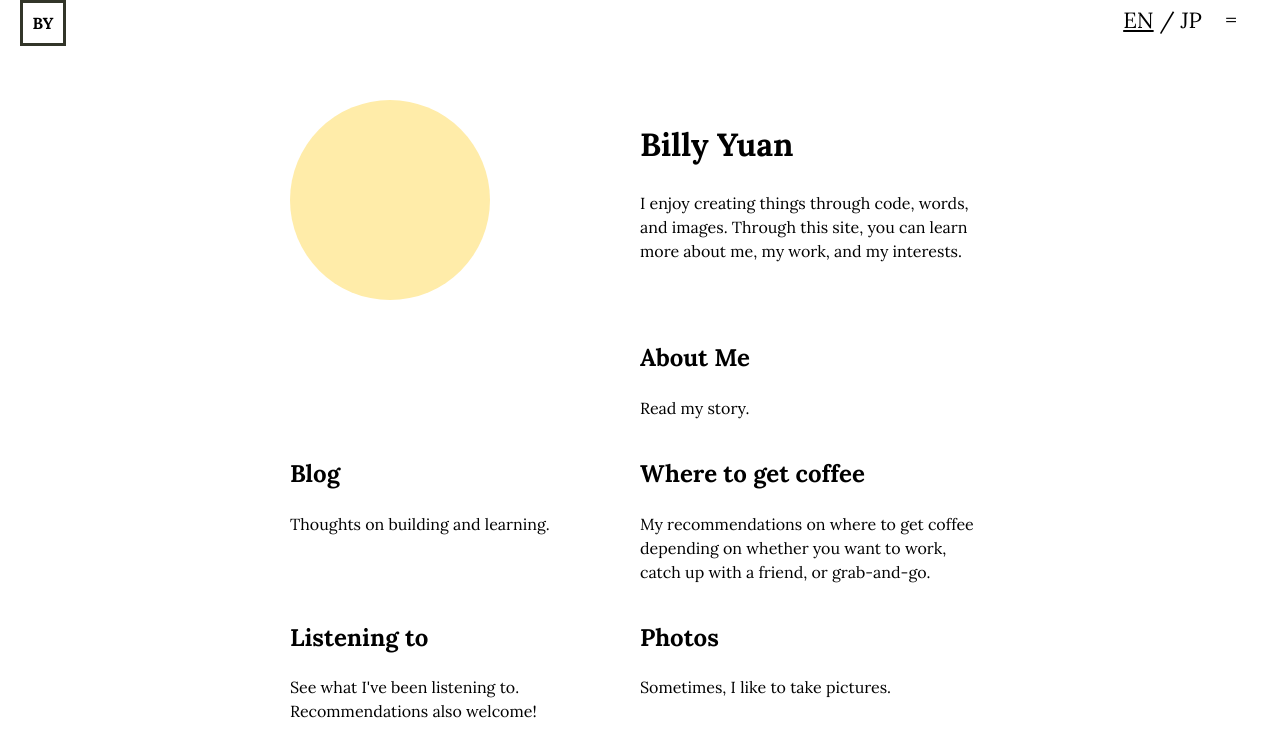
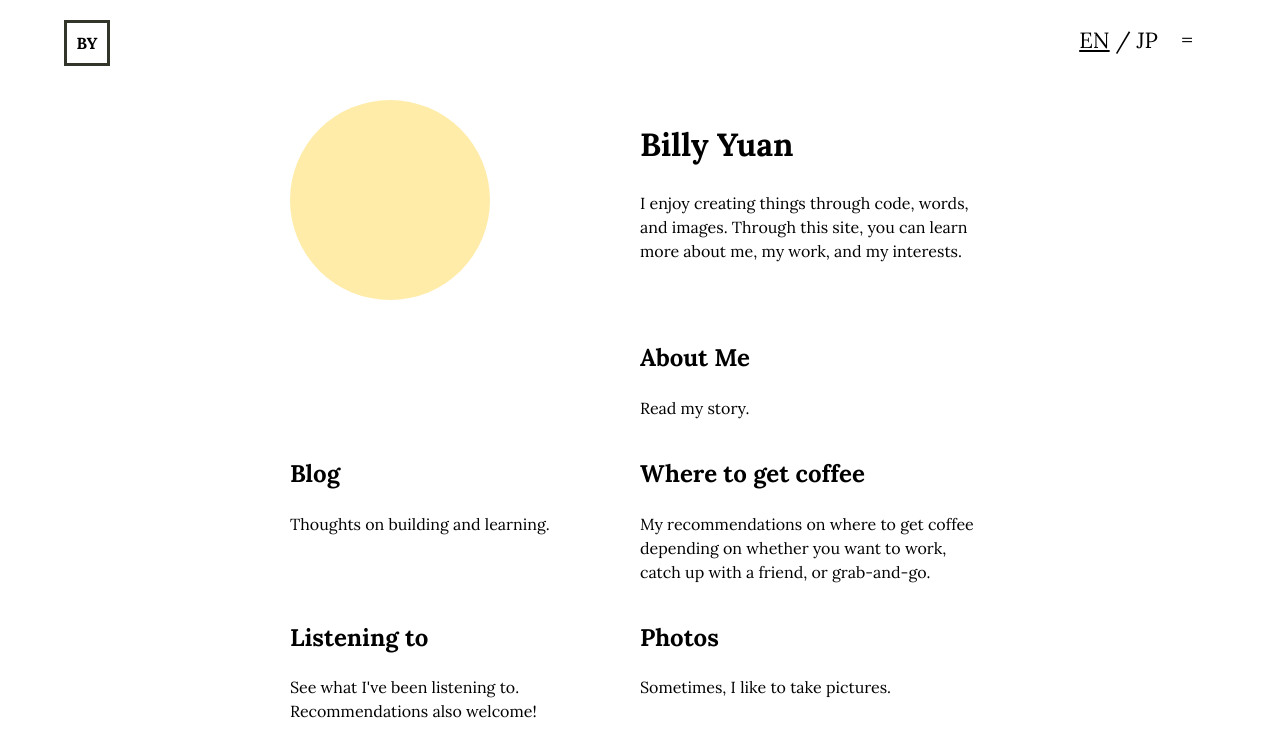
Before and after one commit to billy-yuan/personal-website, a React (Vite) app: page / in a window 1280 px wide. Shown: the top 756 px of the page. Built offline with nearby package versions, Linux system fonts and the light colour scheme; no server answers.

Commit message:
change top nav bar to display flex

```diff
--- a/src/main-nav/style.css
+++ b/src/main-nav/style.css
@@ -1,7 +1,14 @@
 .main-nav-icons-container {
   position: fixed;
+  display: flex;
+  justify-content: space-between;
+  z-index: 3;
   top: 0;
-  width: 100%;
+  width: 90vw;
+  height: 50px;
+  margin-top: 2.5vh;
+  margin-left: 5vw;
+  margin-right: 5vw;
 }
 
 .home-icon {
@@ -10,9 +17,6 @@
   align-items: center;
   width: 40px;
   height: 40px;
-  position: absolute;
-  z-index: 2;
-  left: 20px;
   border: 3px solid #323529;
   text-align: center;
   font-weight: 700;
@@ -26,9 +30,6 @@
   align-items: center;
   width: 160px;
   height: 40px;
-  z-index: 4;
-  position: absolute;
-  right: 20px;
   cursor: pointer;
   transition: font-size 0.05s;
   font-size: 22px;
```
